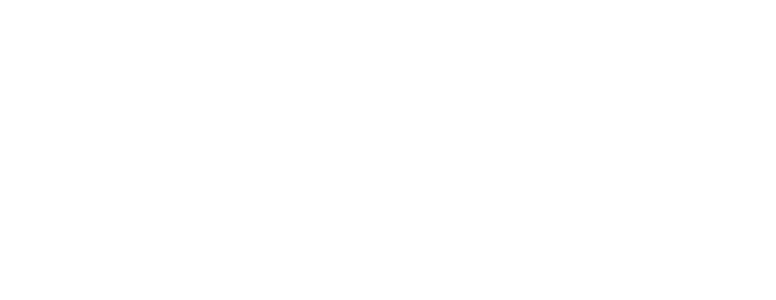
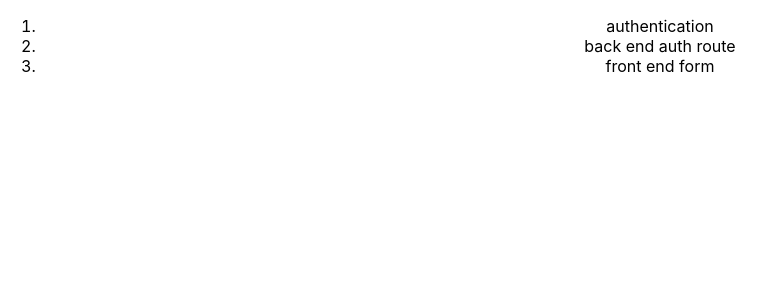
Before and after one commit to jennac0312/MERN-project, a React (Create React App) app: page / in a window 1280 px wide. Shown: the top 300 px of the page, without its empty margins (0-776 px from the left). Built offline with nearby package versions, Linux system fonts and the light colour scheme.

Commit message:
skelly built. time to test proxy with api request from f to b

```diff
--- a/package.json
+++ b/package.json
@@ -1,4 +1,5 @@
 {
+  "proxy": "http://localhost:3001",
   "name": "hq",
   "version": "0.1.0",
   "private": true,
@@ -6,6 +7,9 @@
     "@testing-library/jest-dom": "^5.17.0",
     "@testing-library/react": "^13.4.0",
     "@testing-library/user-event": "^13.5.0",
+    "express": "^4.18.2",
+    "mongoose": "^7.4.5",
+    "nodemon": "^3.0.1",
     "react": "^18.2.0",
     "react-dom": "^18.2.0",
     "react-scripts": "5.0.1",
--- a/src/App.js
+++ b/src/App.js
@@ -3,6 +3,11 @@ import './App.css';
 function App() {
   return (
     <div className="App">
+      <ol>
+        <li> authentication </li>
+        <li> back end auth route </li>
+        <li> front end form  </li>
+      </ol>
     </div>
   );
 }
```
Also changed, not shown: config/database.js (added, +9 -0 lines), server.js (added, +9 -0 lines), 2 other files (tests, documents, lock files or other folders).
